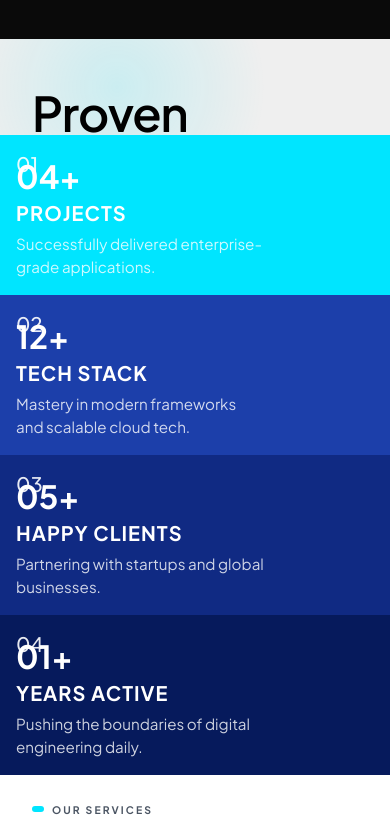
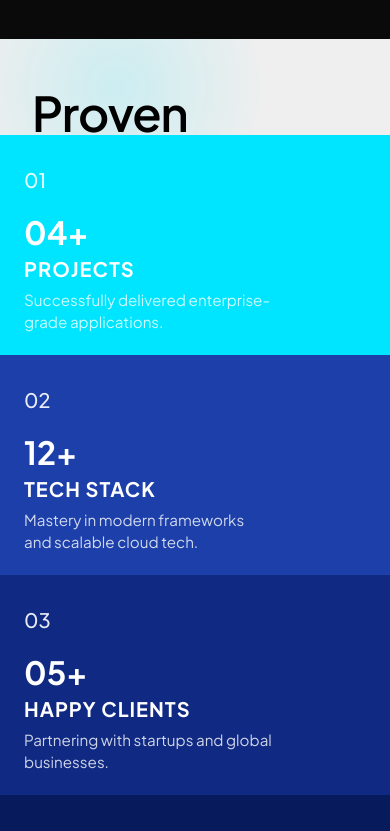
Before and after one commit to codentratechnologies/Codentra_Technologies, a React (Vite) app: page / in a window 390 px wide. Shown: the part 2443-3274 px from the top of the page. Built offline with nearby package versions, Linux system fonts and the light colour scheme.

Commit message:
fix: resolve mobile overlapping issue on about stats cards

```diff
--- a/src/sections/About.css
+++ b/src/sections/About.css
@@ -75,14 +75,16 @@
   flex: 1;
   position: relative;
   display: flex;
-  align-items: center;
-  justify-content: center;
-  text-align: center;
-  padding: 2rem;
+  flex-direction: column;
+  align-items: flex-start;
+  justify-content: flex-start;
+  text-align: left;
+  padding: 2rem 1.5rem;
   color: white;
   cursor: pointer;
   overflow: hidden;
-  min-height: 160px;
+  min-height: 220px;
+  gap: 1.5rem;
   transition: flex 0.4s cubic-bezier(0.4, 0, 0.2, 1);
 }
 
@@ -116,9 +118,6 @@
 }
 
 .stat-index {
-  position: absolute;
-  top: 1rem;
-  left: 1rem;
   font-size: 1.25rem;
   font-weight: 500;
   opacity: 0.9;
@@ -127,7 +126,17 @@
 }
 
 @media (min-width: 1024px) {
+  .stat-panel {
+    align-items: center;
+    justify-content: center;
+    text-align: center;
+    padding: 2rem;
+    min-height: 160px;
+    gap: 0;
+  }
+
   .stat-index {
+    position: absolute;
     top: 3rem;
     left: 3rem;
   }
@@ -139,9 +148,6 @@
 }
 
 .stat-content {
-  position: absolute;
-  bottom: 1rem;
-  left: 1rem;
   text-align: left;
   z-index: 10;
   opacity: 1;
@@ -151,6 +157,7 @@
 
 @media (min-width: 1024px) {
   .stat-content {
+    position: absolute;
     bottom: 3rem;
     left: 3rem;
     opacity: 1;
```
